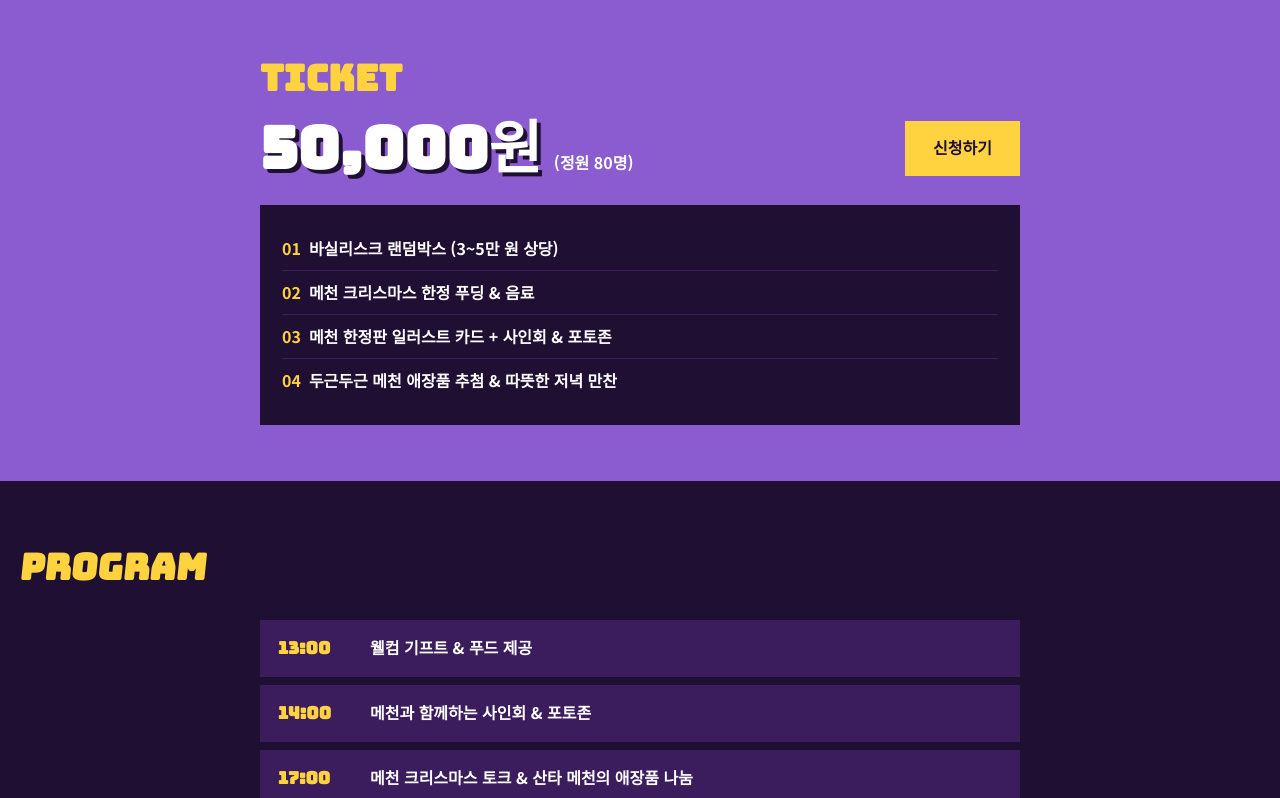
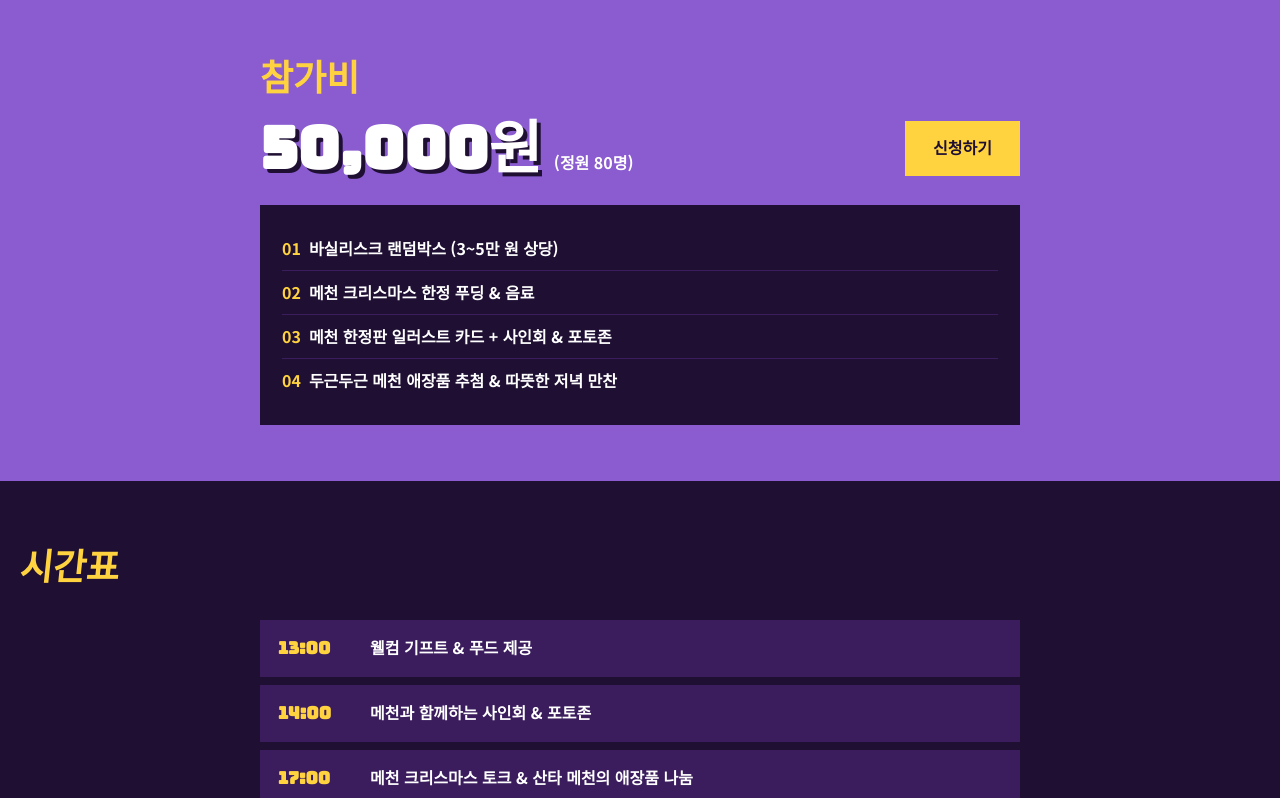
Before and after one commit to Boldinkdot/Mechristmas, a plain HTML site: page index.html in a window 1280 px wide. Shown: the part 716-1514 px from the top of the page. Drawn offline with Linux system fonts and the light colour scheme.

Commit message:
티켓 라벨을 참가비로, 프로그램 제목을 시간표로 변경
Co-Authored-By: Claude Haiku 5.5 <noreply@anthropic.com>
Claude-Session: https://claude.ai/code/session_01F1ohbE3gKoUbph3uEmiyHw

```diff
--- a/index.html
+++ b/index.html
@@ -208,7 +208,7 @@
 
 <section class="ticket">
   <div class="wrap">
-    <div class="label">TICKET</div>
+    <div class="label">참가비</div>
     <div class="price-row">
       <div class="price-cell">
         <div class="price">50,000원</div>
@@ -228,7 +228,7 @@
 </section>
 
 <section class="program">
-  <h2>Program</h2>
+  <h2>시간표</h2>
   <ul class="prog">
     <li><span class="t">13:00</span><span>웰컴 기프트 &amp; 푸드 제공</span></li>
     <li><span class="t">14:00</span><span>메천과 함께하는 사인회 &amp; 포토존</span></li>
```
